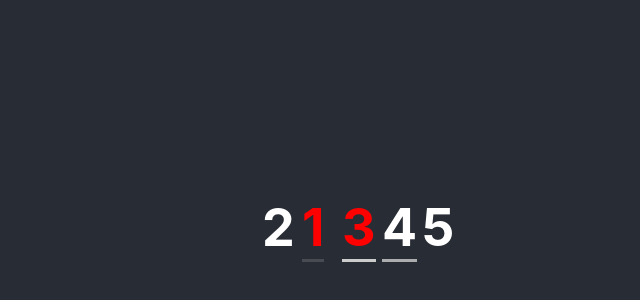
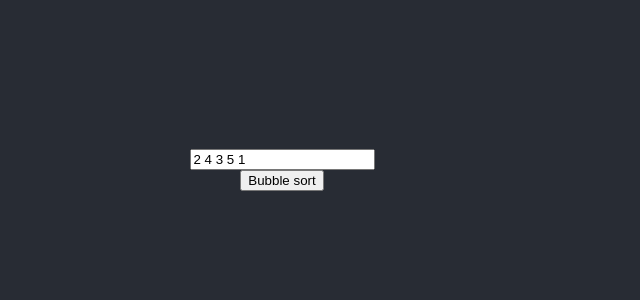
Before and after one commit to Arturszott/sorting, a React (Create React App) app: page / in a window 1280 px wide. Shown: the part 230-530 px from the top of the page, without its empty margins (358-998 px from the left). Built offline with nearby package versions, Linux system fonts and the light colour scheme.

Commit message:
Allow custom array values

```diff
--- a/src/App.js
+++ b/src/App.js
@@ -4,15 +4,39 @@ import './App.css';
 import List from './List';
 import bubbleSort from './sorting/bubble';
 
-const initialArray = [ 2, 4, 3, 5, 1 ];
-const operations = bubbleSort(initialArray);
+function SelectionPage() {
+	const [ state, setState ] = useState({});
+	const [ values, changeValues ] = useState([ 2, 4, 3, 5, 1 ]);
 
-const list = new List(initialArray);
+	const onBubbleClick = () => {
+		setState({
+			...state,
+			operations: bubbleSort(values),
+			list: new List(values),
+			name: 'Bubble sort'
+		});
+	};
 
-function App() {
+	const picker = (
+		<React.Fragment>
+			<input
+				type="text"
+				value={values.join(' ')}
+				onChange={(e) => changeValues(e.target.value.split(' ').map(Number))}
+			/>
+
+			<button onClick={onBubbleClick}>Bubble sort</button>
+		</React.Fragment>
+	);
+
+	return state.operations ? <ReplayPage operations={state.operations} list={state.list} name={state.name} /> : picker;
+}
+
+function ReplayPage({ operations, list, name }) {
 	const [ stepIndex, setStep ] = useState(0);
 
-	useEffect(() => {
+	useEffect(
+		() => {
 			for (let i = 0; i < operations.length; i++) {
 				window.setTimeout(() => {
 					list.execute(operations[i]);
@@ -24,12 +48,23 @@ function App() {
 				list.finish();
 				setStep(stepIndex + 1);
 			}, operations.length * 500);
-	}, []);
+		},
+		[ operations, list ]
+	);
 
+	return (
+		<React.Fragment>
+			<h1>{name}</h1>
+			<h2>{list.renderElements()}</h2>
+		</React.Fragment>
+	);
+}
+
+function App() {
 	return (
 		<div className="App">
 			<header className="App-header">
-				<h1>{list.renderElements()}</h1>
+				<SelectionPage />
 			</header>
 		</div>
 	);
--- a/src/List.js
+++ b/src/List.js
@@ -44,8 +44,6 @@ class List {
 		const comparedElements = operation.pair.map((index) =>
 			this.elements.find((element) => element.position === index)
 		);
-
-		console.log(comparedElements);
 
 		this.compared = comparedElements;
 		this.compared.forEach((element) => (element.compared = true));
--- a/src/sorting/bubble.js
+++ b/src/sorting/bubble.js
@@ -1,6 +1,7 @@
 import { Swap, Compare } from './operations';
 
 export default function sortBubble(array) {
+	console.log(array);
 	const isSmaller = (a, b) => b < a;
 	const localArray = [ ...array ];
 	const operations = [];
```
Lines whose indentation alone changed are shown as unchanged.
